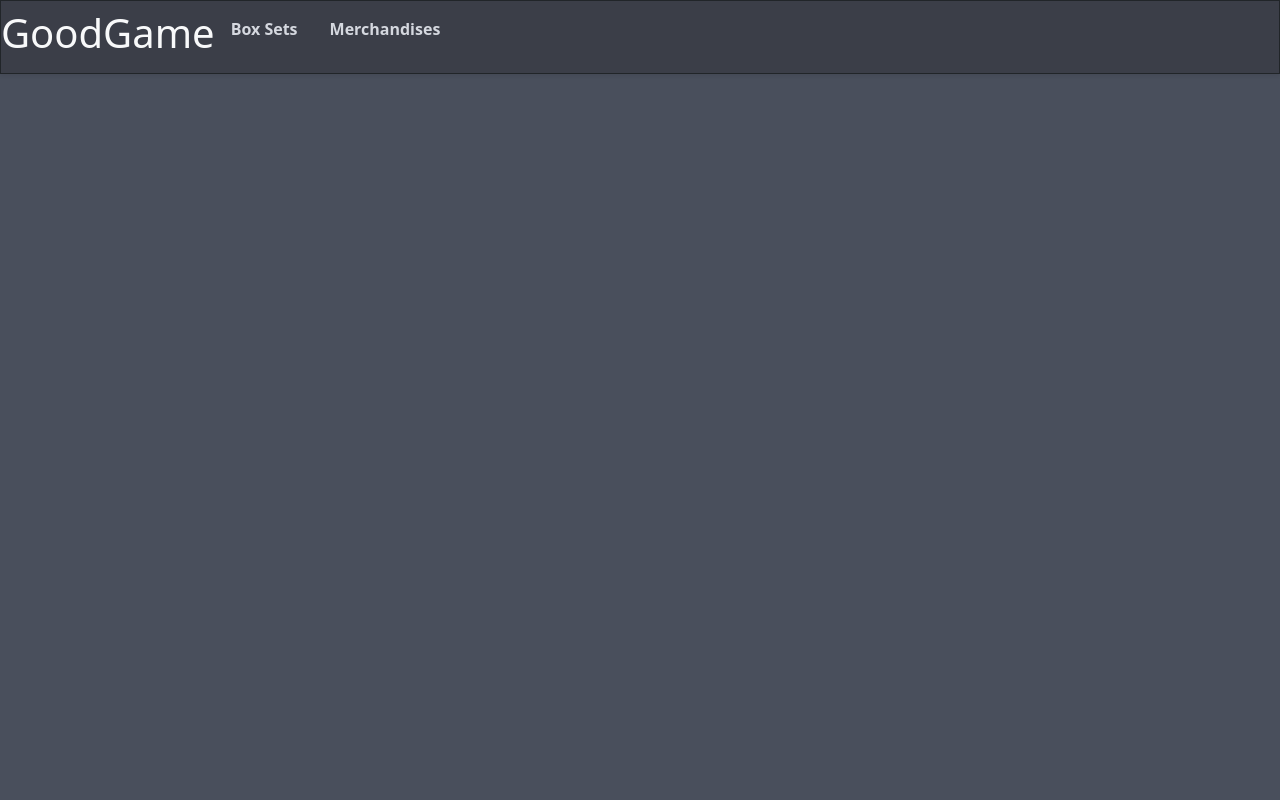
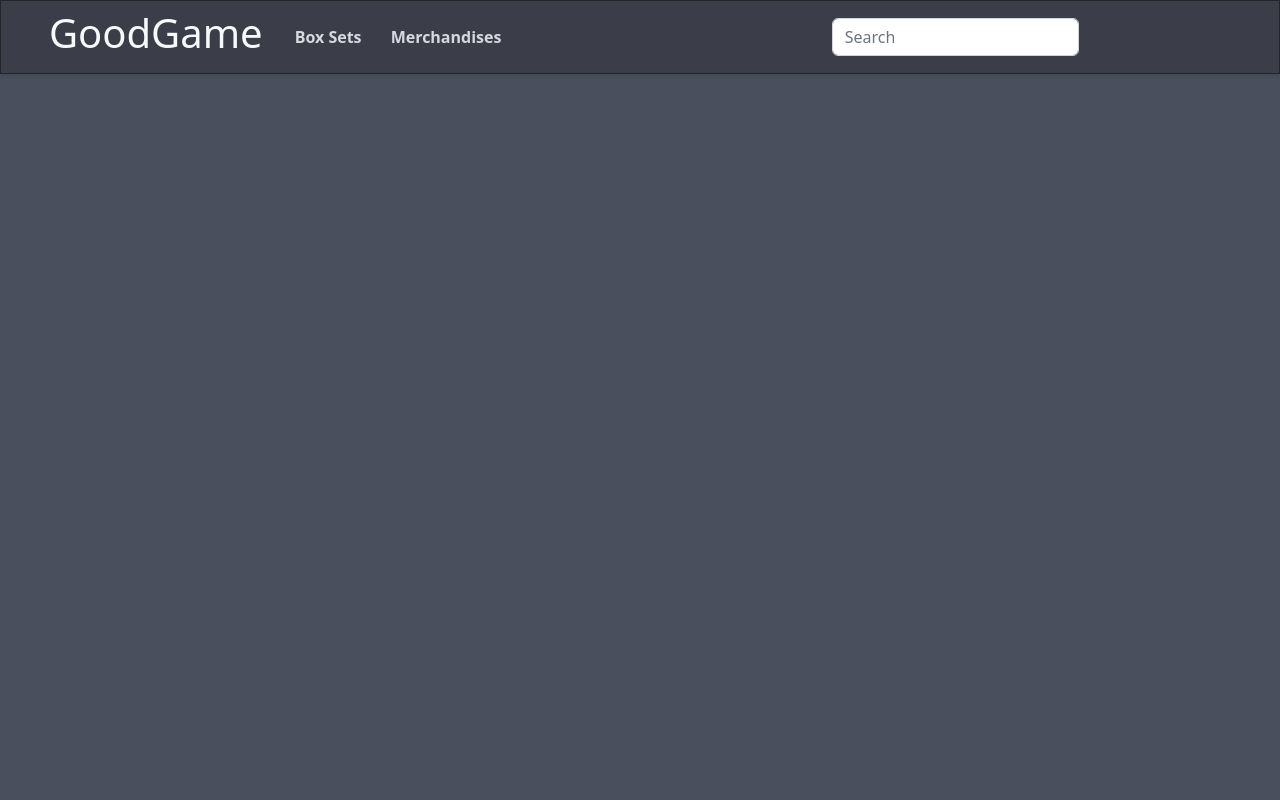
Before and after one commit to SSProgamer/Good-Game-Merchandise, a PHP site: page / in a window 1280 px wide. Run offline with PHP 8.4, Linux system fonts and the light colour scheme.

Commit message:
Update navbar

```diff
--- a/index.html
+++ b/index.html
@@ -16,17 +16,20 @@
 <body>
     <div class="container-fluid main-container">
         <nav class="navbar fixed-top main-navbar shadow-sm border border-dark">
-            <ul class="nav me-auto">
+            <ul class="nav me-auto ms-5">
                 <li class="nav-item">
                     <h1 class="text-light">GoodGame</h1>
                 </li>
-                <li class="nav-item">
-                    <a class="nav-link web-text-color fw-bold" href="">Box Sets</a>
+                <li class="nav-item ms-3 me-5">
+                    <a class="nav-link web-text-color fw-bold text-in-nav" href="">Box Sets</a>
                 </li>
-                <li class="nav-item">
-                    <a class="nav-link web-text-color fw-bold" href="">Merchandises</a>
+                <li class="nav-item ms-5">
+                    <a class="nav-link web-text-color fw-bold text-in-nav" href="">Merchandises</a>
                 </li>
             </ul>
+            <form class="d-flex text-in-nav search-nav" role="search">
+                <input class="form-control me-2" type="search" placeholder="Search" aria-label="Search">
+            </form>
         </nav>
         <footer class="card-footer">
             <div class="container-fluid">
--- a/stylesmainpage.css
+++ b/stylesmainpage.css
@@ -10,3 +10,15 @@
 .main-navbar {
     background-color: rgba(59, 62, 72);
 }
+
+.text-in-nav {
+    margin: 0;
+    position: absolute;
+    top: 50%;
+    transform: translateY(-50%);
+}
+
+.search-nav {
+    margin-left: 65%;
+    width: 20%;
+}
```
